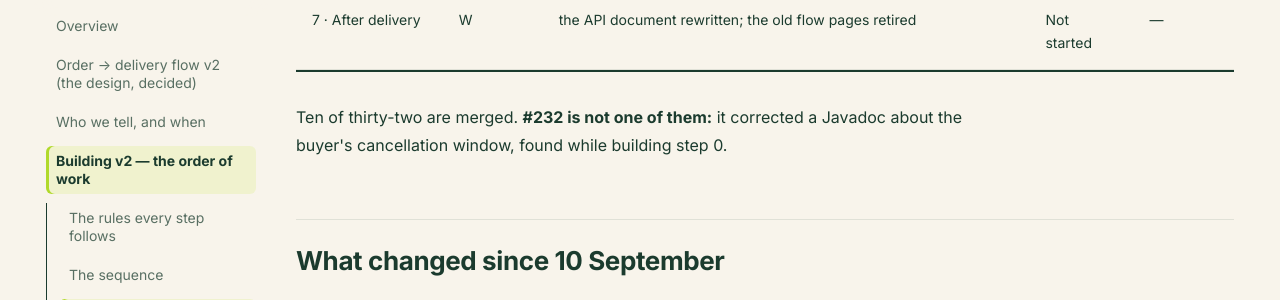
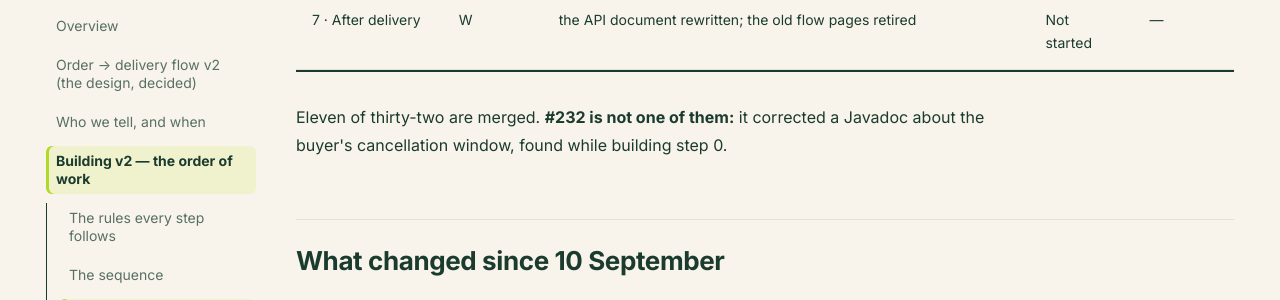
Before and after one commit to cropdoor/cropdoor-almanac, an MkDocs documentation site: the page built from docs/domain/order-delivery-flow-v2-build-order.md, in a window 1280 px wide and 900 px high, scrolled down 5970 px. Shown: the part 153-453 px from the top of the window. Built offline with MkDocs 1.6.1 and Material for MkDocs 9.7.7, drawn with Linux system fonts in a browser that asks for light colours; some web fonts are replaced; comment, search, counter and statistics services are not loaded.

Commit message:
docs(domain): F1 is merged — eleven of thirty-two
Produce carries no tax; the tax list starts empty. Step 1 has F2 and F3 left.

```diff
--- a/docs/domain/order-delivery-flow-v2-build-order.md
+++ b/docs/domain/order-delivery-flow-v2-build-order.md
@@ -75,7 +75,7 @@ The one place that says what is finished. A PR is **Done** only once it is merge
 | 7 · After delivery | V | two ratings | Not started | — |
 | 7 · After delivery | W | the API document rewritten; the old flow pages retired | Not started | — |
 
-Ten of thirty-two are merged. **#232 is not one of them:** it corrected a Javadoc about the buyer's cancellation window, found while building step 0.
+Eleven of thirty-two are merged. **#232 is not one of them:** it corrected a Javadoc about the buyer's cancellation window, found while building step 0.
 
 ## What changed since 10 September
 
```
Also changed, not shown: other parts of docs/domain/order-delivery-flow-v2-build-order.md (+1 -1 lines).
